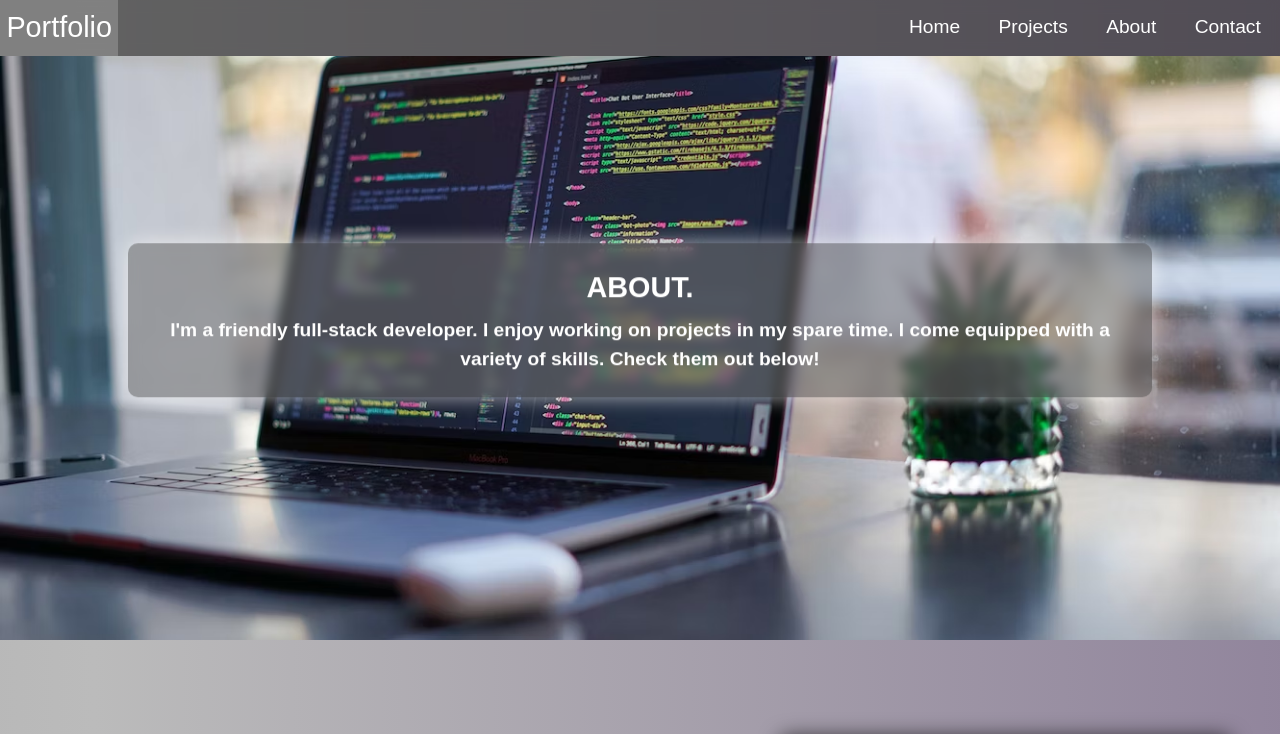
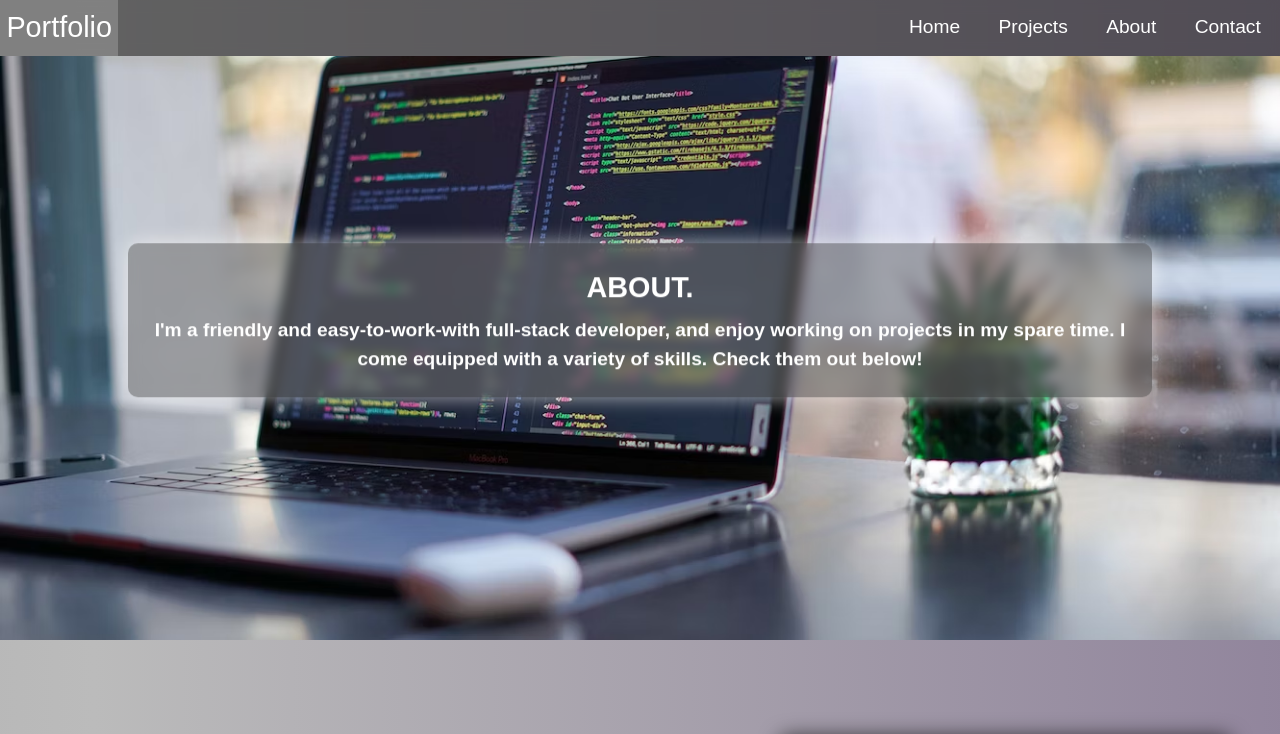
Before and after one commit to SunGodApollo/portfolio-project, a React (Create React App) app: page /about in a window 1280 px wide. Shown: the top 734 px of the page. Built offline with nearby package versions, Linux system fonts and the light colour scheme.

Commit message:
v small edit

```diff
--- a/src/pages/About.js
+++ b/src/pages/About.js
@@ -12,7 +12,7 @@ const About = () => {
         animate={{ width: "100%" }}
         exit={{ x: window.innerWidth, transition: { duration: 0.1 } }}
         >
-            <HeroSection heading="ABOUT." text="I'm a friendly full-stack developer. I enjoy working on projects in my spare time. I come equipped with a variety of skills. Check them out below!"/>
+            <HeroSection heading="ABOUT." text="I'm a friendly and easy-to-work-with full-stack developer, and enjoy working on projects in my spare time. I come equipped with a variety of skills. Check them out below!"/>
             <AboutContent />
 
         </motion.div>
```
